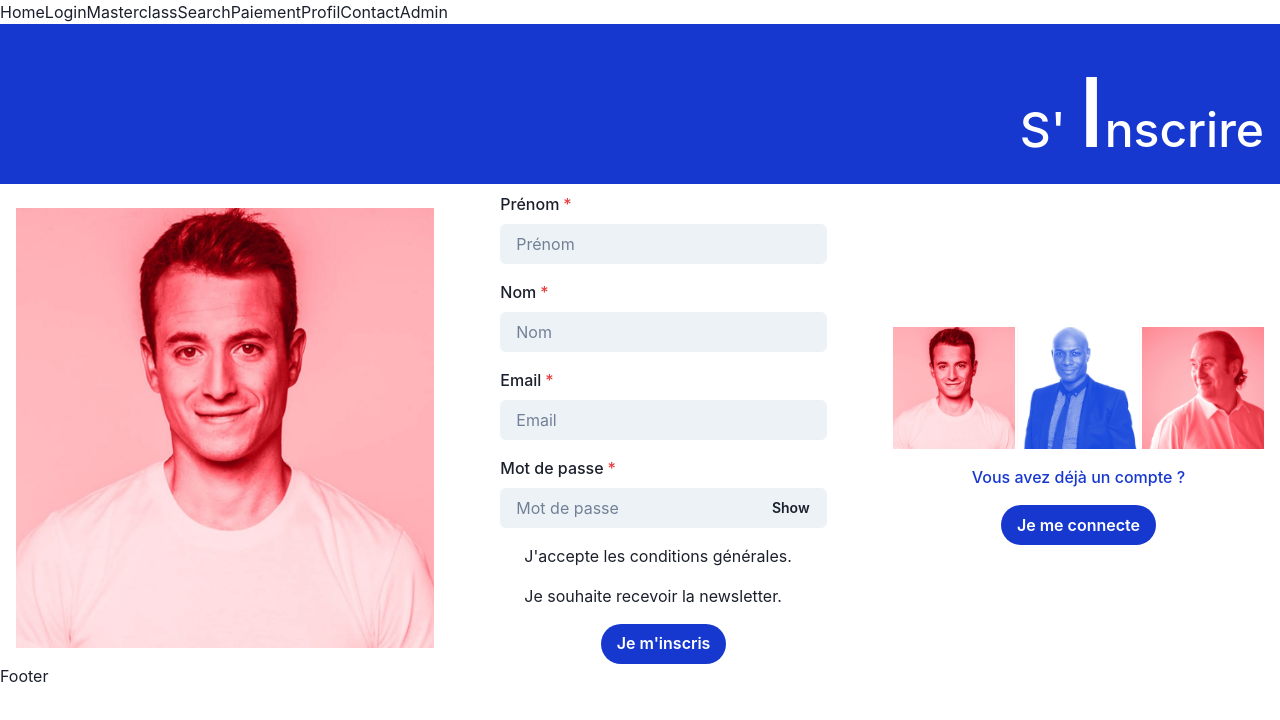
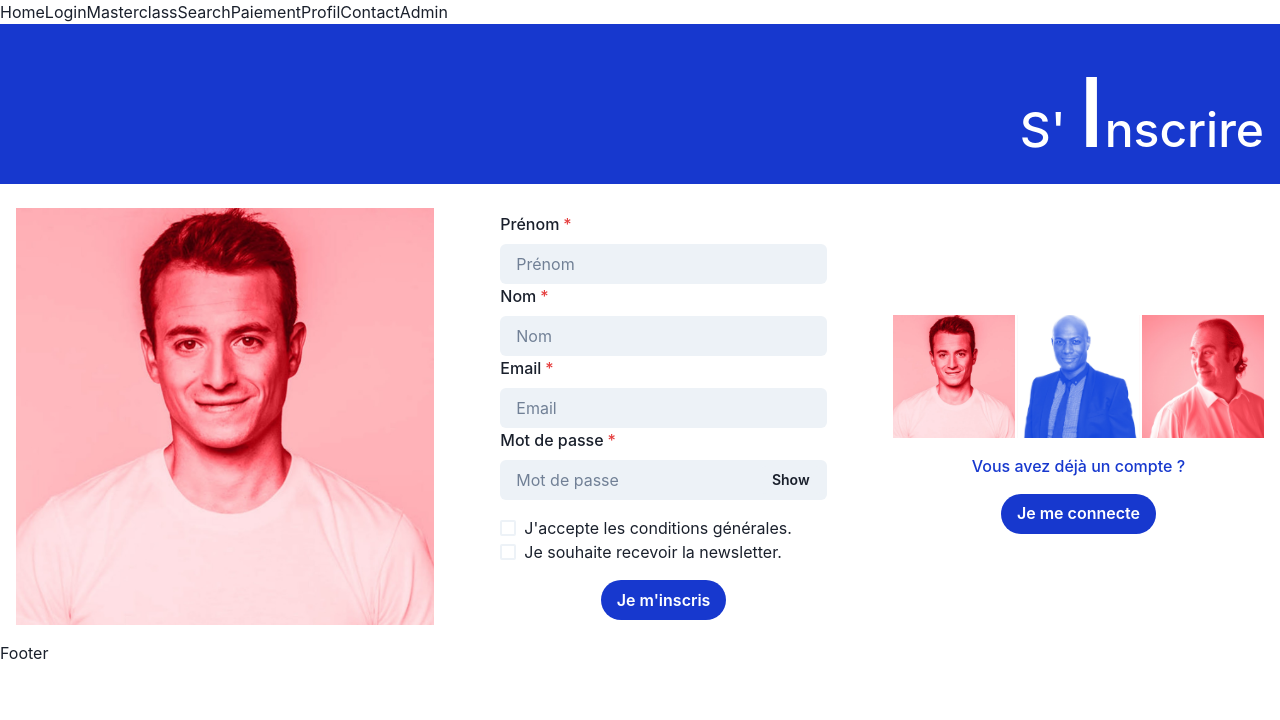
Before and after one commit to SylvainLx/Projet_3_MasterWild, a React (Vite) app in the folder frontend/: page /inscription in a window 1280 px wide. Shown: the top 720 px of the page. Built offline with nearby package versions, Linux system fonts and the light colour scheme.

Commit message:
add useState on input / creation fonction postUser / modif structure formControl

```diff
--- a/frontend/src/pages/Inscription.jsx
+++ b/frontend/src/pages/Inscription.jsx
@@ -13,9 +13,10 @@ import {
   Flex,
   Link,
   Checkbox,
-  CheckboxGroup,
 } from "@chakra-ui/react";
 import { useState } from "react";
+import axios from "axios";
+import { useNavigate } from "react-router";
 import Hugo from "../assets/hugoclement.png";
 import Harry from "../assets/harryroselmack.png";
 import Xavier from "../assets/xavierniel.png";
@@ -23,6 +24,44 @@ import Xavier from "../assets/xavierniel.png";
 export default function Inscription() {
   const [show, setShow] = useState(false);
   const handleClick = () => setShow(!show);
+
+  const [firstname, setFirstname] = useState("");
+  const [lastname, setLastname] = useState("");
+  const [email, setEmail] = useState("");
+  const [password, setPassword] = useState("");
+  const navigate = useNavigate();
+
+  const handleFirstname = (e) => {
+    setFirstname(e.target.value);
+  };
+  const handleLastname = (e) => {
+    setLastname(e.target.value);
+  };
+  const handleMail = (e) => {
+    setEmail(e.target.value);
+  };
+  const handlePassword = (e) => {
+    setPassword(e.target.value);
+  };
+
+  function setUser(user) {
+    localStorage.setItem("user", JSON.stringify(user));
+  }
+
+  const postUser = (e) => {
+    e.preventDefault();
+    axios
+      .post("http://localhost:4000/api/users", {
+        firstname,
+        lastname,
+        email,
+        password,
+      })
+      .then((response) => {
+        setUser(response.data);
+        navigate("/search");
+      });
+  };
   return (
     <Stack>
       <Box bg="#1738CE" w="100%" p={4} h={{ md: "10em" }} color="white">
@@ -40,48 +79,49 @@ export default function Inscription() {
         </Flex>
         <Flex
           w={{ md: "50%" }}
-          bg={useColorModeValue("white", "gray.700")}
           pl={8}
           pr={8}
           justifyContent="center"
           align="center"
         >
           <Stack spacing={4} w="90%">
-            <FormControl id="firstname" isRequired>
+            <FormControl isRequired onSubmit={postUser}>
               <FormLabel>Prénom</FormLabel>
               <Input
+                id="firstname"
                 type="text"
                 placeholder="Prénom"
                 bg={useColorModeValue("gray.100")}
                 border="none"
+                onChange={handleFirstname}
               />
-            </FormControl>
-            <FormControl id="name" isRequired>
               <FormLabel>Nom</FormLabel>
               <Input
+                id="lastname"
                 type="text"
                 placeholder="Nom"
                 bg={useColorModeValue("gray.100")}
                 border="none"
+                onChange={handleLastname}
               />
-            </FormControl>
-            <FormControl id="email" isRequired>
               <FormLabel>Email</FormLabel>
               <Input
+                id="email"
                 type="email"
                 placeholder="Email"
                 bg={useColorModeValue("gray.100")}
                 border="none"
+                onChange={handleMail}
               />
-            </FormControl>
-            <FormControl id="password" isRequired>
               <FormLabel>Mot de passe</FormLabel>
               <InputGroup>
                 <Input
+                  id="password"
                   type={show ? "text" : "password"}
                   placeholder="Mot de passe"
                   bg={useColorModeValue("gray.100")}
                   border="none"
+                  onChange={handlePassword}
                 />
                 <InputRightElement width="4.5rem">
                   <Button h="1.75rem" size="sm" onClick={handleClick}>
@@ -89,15 +129,17 @@ export default function Inscription() {
                   </Button>
                 </InputRightElement>
               </InputGroup>
-            </FormControl>
-            <CheckboxGroup>
-              <Checkbox isRequired>
+              <Flex flexDirection="column" py="4">
+                <Checkbox borderColor="gray.100">
                   J'accepte les conditions générales.
                 </Checkbox>
-              <Checkbox>Je souhaite recevoir la newsletter.</Checkbox>
-            </CheckboxGroup>
+                <Checkbox borderColor="gray.100">
+                  Je souhaite recevoir la newsletter.
+                </Checkbox>
+              </Flex>
               <Stack spacing={4} align="center">
                 <Button
+                  type="submit"
                   bg="#1738CE"
                   rounded="full"
                   color="white"
@@ -106,9 +148,10 @@ export default function Inscription() {
                   }}
                   minWidth={{ md: "30%" }}
                 >
-                <Link href="/search">Je m'inscris</Link>
+                  <Text href="/search">Je m'inscris</Text>
                 </Button>
               </Stack>
+            </FormControl>
           </Stack>
         </Flex>
         <Flex flexDirection="column" w={{ md: "50%" }} justify="center">
```
Lines whose indentation alone changed are shown as unchanged.
